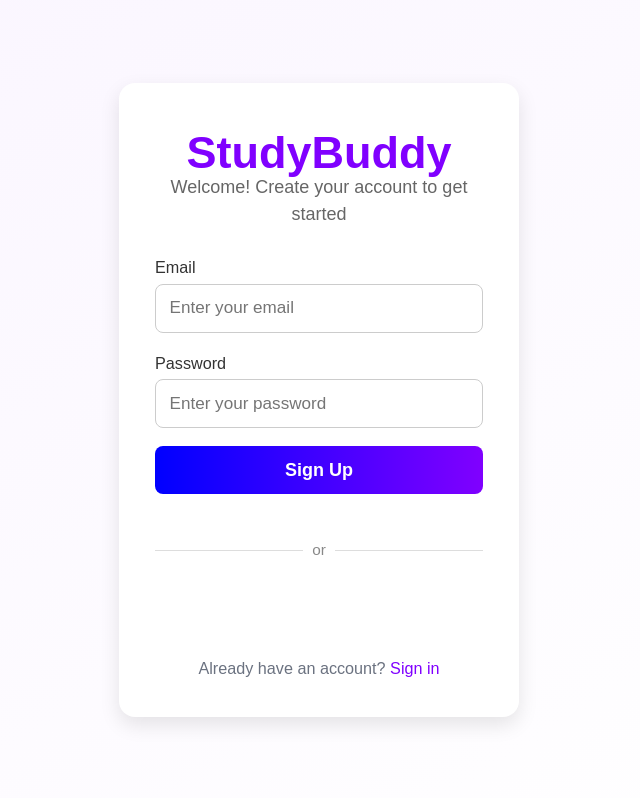
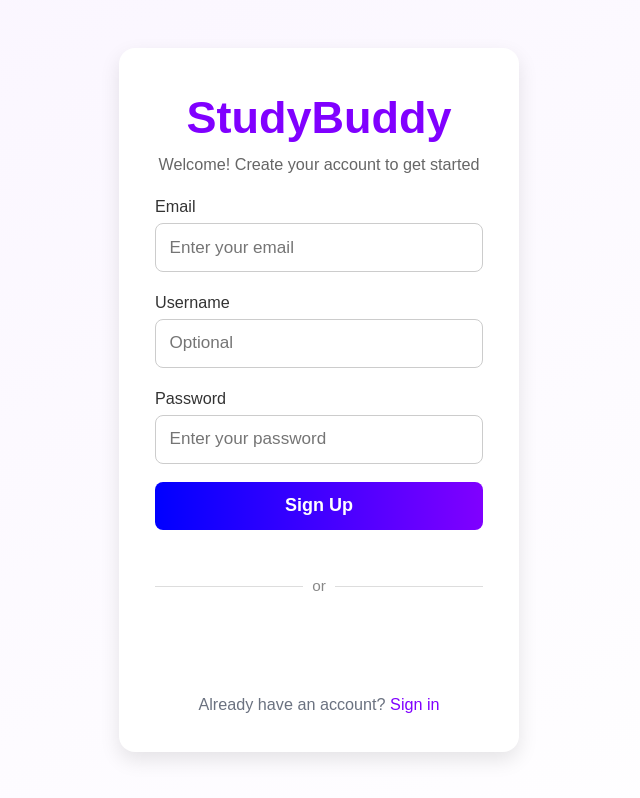
Before and after one commit to SDP-LSDTFH-2025/SDP-Project, a React (Vite) app in the folder frontend/: page /signup in a window 1280 px wide. Shown: the whole page, without its empty margins (321-961 px from the left). Built offline with nearby package versions, Linux system fonts and the light colour scheme.

Commit message:
feat:user signup

```diff
--- a/frontend/src/screens/Signup.css
+++ b/frontend/src/screens/Signup.css
@@ -30,7 +30,9 @@
 
   .subtitle {
     color: #666;
-    margin-bottom: 1.5rem;
+    margin-top: 1rem;
+    margin-bottom: 1rem;
+    font-size: 0.9rem;
   }
 
   /* Form */
--- a/frontend/src/screens/Signup.jsx
+++ b/frontend/src/screens/Signup.jsx
@@ -55,6 +55,9 @@ function Signup({ setUser }) {
             <label>Email</label>
             <input type="email" placeholder="Enter your email" />
 
+            <label>Username</label>
+            <input placeholder="Optional" />
+
             <label>Password</label>
             <input type="password" placeholder="Enter your password" />
 
```
